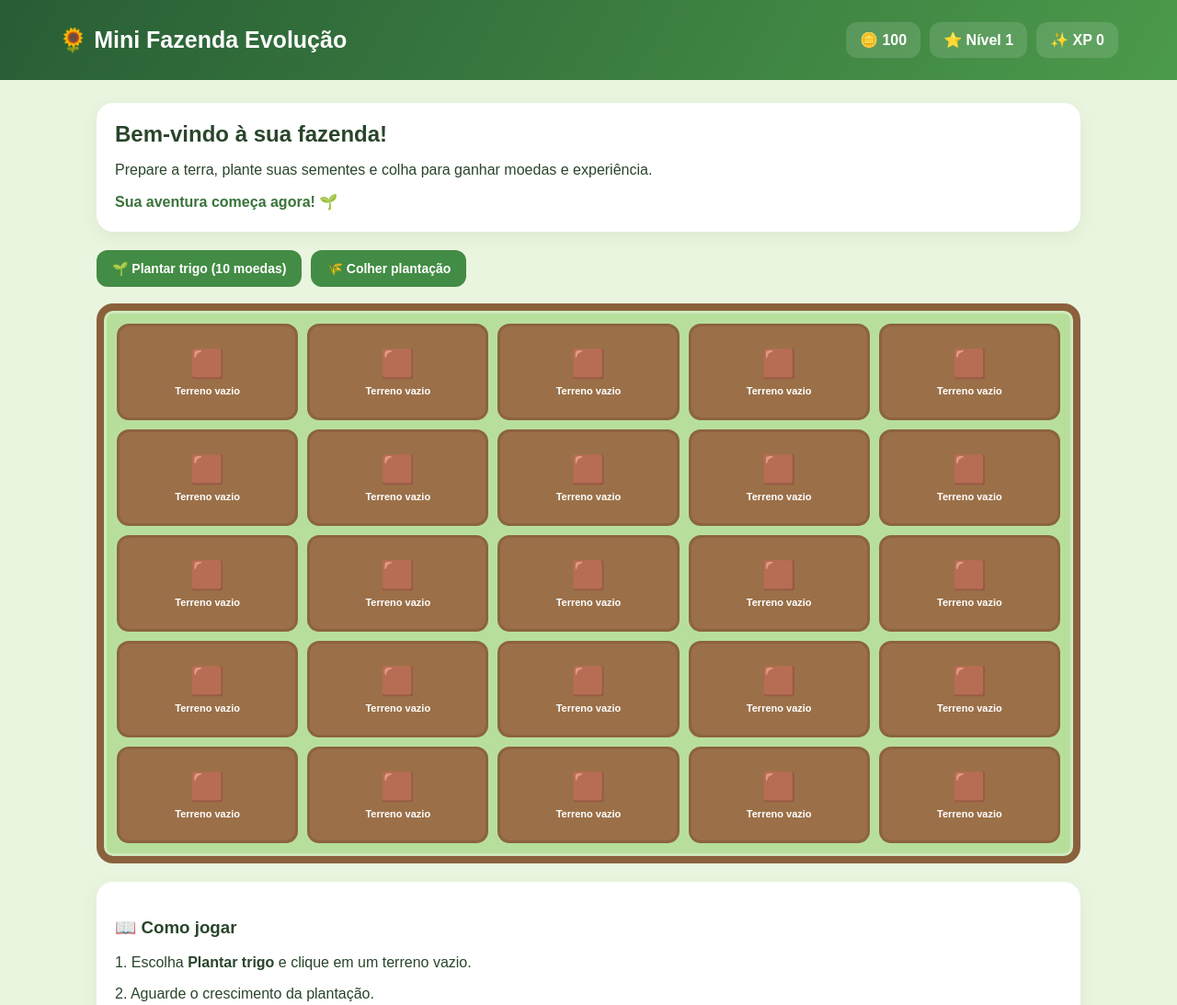
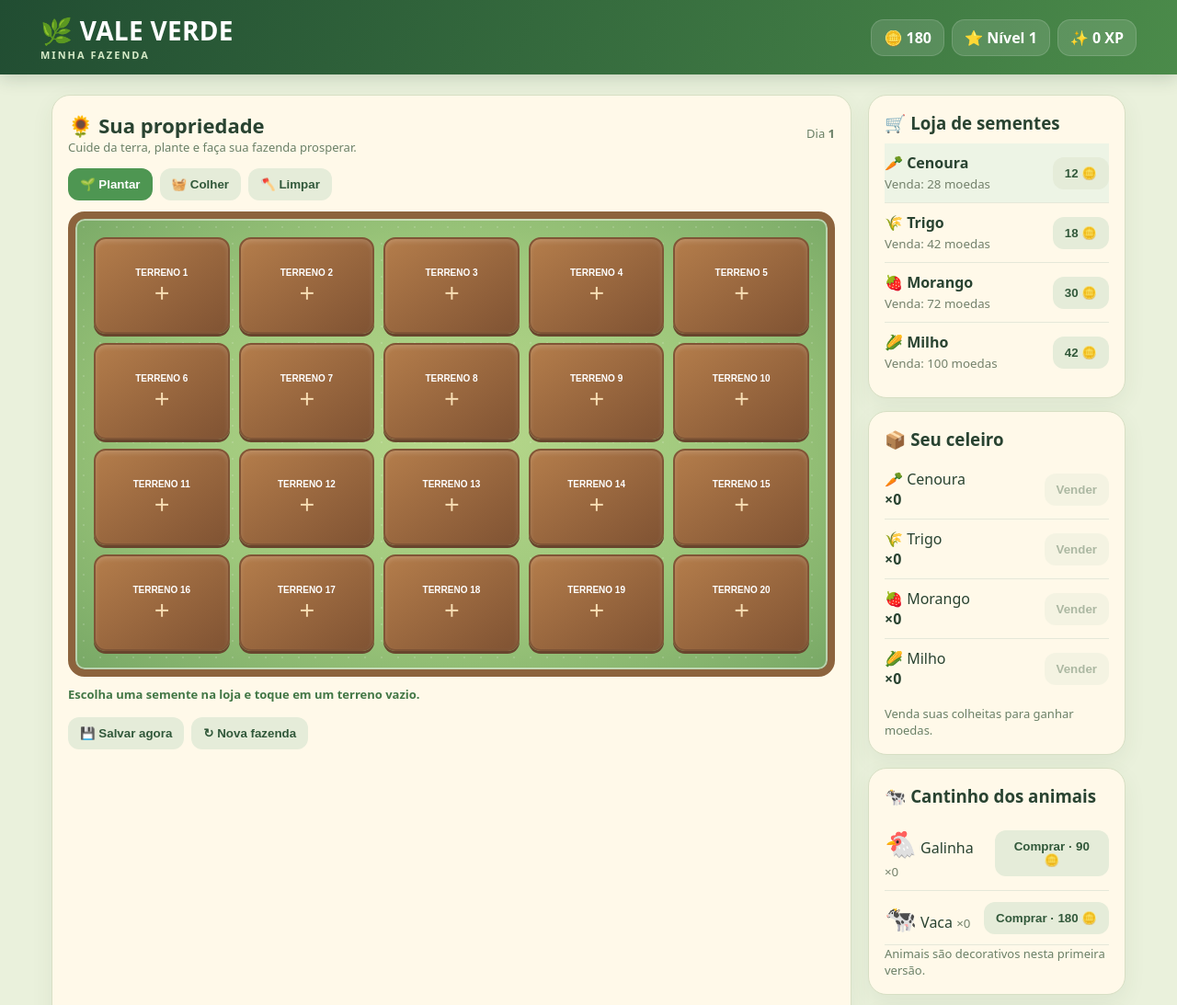
Before and after one commit to artmelloo1-hash/mini-fazenda-evolucao, a plain HTML site: page index.html in a window 1280 px wide. Shown: the top 1093 px of the page at 92% size. Drawn offline with Linux system fonts and the light colour scheme.

Commit message:
Criar primeira versão jogável offline de Vale Verde

```diff
--- a/index.html
+++ b/index.html
@@ -1,137 +1,71 @@
-
-<!DOCTYPE html>
+<!doctype html>
 <html lang="pt-BR">
 <head>
-<meta charset="UTF-8">
-<meta name="viewport" content="width=device-width, initial-scale=1.0">
-<title>Mini Fazenda Evolução</title>
+<meta charset="utf-8"><meta name="viewport" content="width=device-width,initial-scale=1">
+<title>Vale Verde — Minha Fazenda</title>
 <style>
-*{box-sizing:border-box}
-body{margin:0;font-family:Arial,sans-serif;background:#eaf5df;color:#29452b}
-header{background:linear-gradient(120deg,#285d35,#4c9a4b);color:white;padding:24px 5%;display:flex;justify-content:space-between;align-items:center;flex-wrap:wrap;gap:12px}
-header h1{margin:0;font-size:25px}
-.stats{display:flex;gap:10px;flex-wrap:wrap}
-.stat{background:#ffffff20;padding:10px 15px;border-radius:12px;font-weight:bold}
-main{max-width:1100px;margin:25px auto;padding:0 15px}
-.welcome{background:white;border-radius:18px;padding:20px;margin-bottom:20px;box-shadow:0 5px 18px #315b2512}
-.welcome h2{margin:0 0 8px}
-.toolbar{display:flex;gap:10px;flex-wrap:wrap;margin:18px 0}
-button{border:0;border-radius:12px;padding:12px 17px;font-weight:bold;cursor:pointer;background:#438c45;color:white;font-size:14px}
-button:hover{filter:brightness(1.08)}
-button:disabled{opacity:.5;cursor:not-allowed}
-#farm{background:#b7df9b;border:8px solid #8b603c;border-radius:18px;padding:14px;display:grid;grid-template-columns:repeat(5,1fr);gap:10px;box-shadow:inset 0 0 0 3px #ffffff55}
-.plot{min-height:105px;border:3px solid #8c633f;border-radius:13px;background:#9b7048;display:flex;flex-direction:column;justify-content:center;align-items:center;gap:6px;color:white;text-align:center;padding:5px}
-.plot.empty{background:#9b7048}
-.plot.ready{background:#e9bd45;color:#543d13}
-.plot.growing{background:#78a95a}
-.plot .emoji{font-size:30px}
-.plot small{font-size:11px}
-.panel{background:white;border-radius:18px;padding:20px;margin-top:20px;box-shadow:0 5px 18px #315b2512}
-#message{color:#39733a;font-weight:bold;min-height:22px}
-footer{text-align:center;padding:25px;color:#648064}
-@media(max-width:600px){#farm{grid-template-columns:repeat(3,1fr);gap:7px;padding:8px}.plot{min-height:90px}header h1{font-size:21px}}
-</style>
-</head>
+:root{--green:#285b38;--leaf:#4e9652;--cream:#fff9e9;--gold:#f3c85b;--ink:#294331}
+*{box-sizing:border-box}body{margin:0;background:#eaf1dc;color:var(--ink);font-family:system-ui,Segoe UI,sans-serif}
+header{background:linear-gradient(110deg,#214d32,#4b8b4a);color:#fff;padding:14px clamp(14px,4vw,44px);display:flex;align-items:center;justify-content:space-between;gap:12px;flex-wrap:wrap;box-shadow:0 4px 18px #173a2630}
+.brand{font-weight:900;font-size:clamp(20px,3vw,28px);letter-spacing:.3px}.brand small{display:block;font-size:11px;letter-spacing:2px;color:#d6ebc8}
+.stats{display:flex;gap:8px;flex-wrap:wrap}.pill{background:#ffffff20;border:1px solid #ffffff25;padding:8px 13px;border-radius:14px;font-weight:800}
+main{max-width:1200px;margin:22px auto;padding:0 16px;display:grid;grid-template-columns:minmax(0,1fr) 280px;gap:18px}
+.card{background:var(--cream);border:1px solid #d7dfc4;border-radius:20px;box-shadow:0 8px 25px #36542b12;padding:17px}
+.intro{display:flex;justify-content:space-between;align-items:center;gap:10px;flex-wrap:wrap;margin-bottom:14px}.intro h2{margin:0;font-size:22px}.muted{color:#6b8067;font-size:13px}
+.toolbar{display:flex;gap:8px;flex-wrap:wrap;margin:12px 0}
+button{border:0;border-radius:12px;padding:10px 13px;background:#e5ecd9;color:#31583a;font-weight:800;cursor:pointer;transition:.15s}
+button:hover{transform:translateY(-1px);filter:brightness(.97)}button.active,.primary{background:var(--leaf);color:white}button:disabled{opacity:.4;cursor:not-allowed;transform:none}
+.field{position:relative;overflow:hidden;border-radius:18px;padding:20px;background:radial-gradient(ellipse at 50% 48%,#b8d88c 0,#9dc77b 55%,#78a866 100%);border:8px solid #8c633d;box-shadow:inset 0 0 0 2px #fff7}
+.field:before{content:"";position:absolute;inset:0;opacity:.14;background-image:radial-gradient(#fff 1px,transparent 1px);background-size:18px 18px;pointer-events:none}
+#plots{position:relative;display:grid;grid-template-columns:repeat(5,minmax(0,1fr));gap:10px}
+.plot{min-height:105px;border:2px solid #805536;border-radius:13px;background:linear-gradient(145deg,#b47d4b,#805333);color:#fff;display:flex;flex-direction:column;justify-content:center;align-items:center;gap:3px;cursor:pointer;box-shadow:inset 0 3px 5px #ffffff25,0 3px 0 #68452d;padding:5px;text-align:center}
+.plot .crop{font-size:31px;line-height:1.2}.plot small{font-size:10px;font-weight:800}.plot.growing{background:linear-gradient(145deg,#80b65d,#548344)}.plot.ready{background:linear-gradient(145deg,#f4d36a,#d69e3b);color:#62451b;border-color:#a8792f}.plot.empty:after{content:"＋";font-size:18px;color:#f8dfb5}
+.side{display:flex;flex-direction:column;gap:14px}.side h3{margin:0 0 10px}.shopitem{display:flex;align-items:center;justify-content:space-between;gap:8px;padding:10px 0;border-bottom:1px solid #e5e8d9}.shopitem:last-child{border:0}.shopitem b{display:block}.shopitem small{color:#73816b}
+.progress{height:9px;background:#e2e8d7;border-radius:20px;overflow:hidden;margin:8px 0}.progress span{display:block;height:100%;background:#e7b943;width:0}
+#message{min-height:22px;color:#427746;font-weight:750;font-size:13px;margin-top:10px}
+.actions{display:flex;gap:8px;flex-wrap:wrap}.animal{font-size:28px}
+@media(max-width:850px){main{grid-template-columns:1fr}.side{display:grid;grid-template-columns:repeat(2,minmax(0,1fr))}}
+@media(max-width:560px){#plots{grid-template-columns:repeat(3,minmax(0,1fr));gap:7px}.plot{min-height:88px}.field{padding:10px;border-width:5px}.side{grid-template-columns:1fr}.pill{font-size:12px;padding:7px 9px}}
+</style></head>
 <body>
-<header>
-  <h1>🌻 Mini Fazenda Evolução</h1>
-  <div class="stats">
-    <div class="stat">🪙 <span id="coins">100</span></div>
-    <div class="stat">⭐ Nível <span id="level">1</span></div>
-    <div class="stat">✨ XP <span id="xp">0</span></div>
-  </div>
-</header>
-
+<header><div class="brand">🌿 VALE VERDE <small>MINHA FAZENDA</small></div><div class="stats"><div class="pill">🪙 <span id="coins">180</span></div><div class="pill">⭐ Nível <span id="level">1</span></div><div class="pill">✨ <span id="xp">0</span> XP</div></div></header>
 <main>
-  <section class="welcome">
-    <h2>Bem-vindo à sua fazenda!</h2>
-    <p>Prepare a terra, plante suas sementes e colha para ganhar moedas e experiência.</p>
-    <div id="message">Sua aventura começa agora! 🌱</div>
-  </section>
-
-  <div class="toolbar">
-    <button onclick="selectAction('plant')">🌱 Plantar trigo (10 moedas)</button>
-    <button onclick="selectAction('harvest')">🌾 Colher plantação</button>
-  </div>
-
-  <section id="farm"></section>
-
-  <section class="panel">
-    <h3>📖 Como jogar</h3>
-    <p>1. Escolha <b>Plantar trigo</b> e clique em um terreno vazio.</p>
-    <p>2. Aguarde o crescimento da plantação.</p>
-    <p>3. Escolha <b>Colher plantação</b> e clique no trigo pronto.</p>
-    <p>4. Ganhe moedas e XP para evoluir sua fazenda!</p>
-    <p>🌾 Cada colheita rende 25 moedas e 10 XP.</p>
-  </section>
-</main>
-
-<footer>Mini Fazenda Evolução • Sua fazenda, suas conquistas! 🌻</footer>
-
+<section class="card">
+ <div class="intro"><div><h2>🌻 Sua propriedade</h2><div class="muted">Cuide da terra, plante e faça sua fazenda prosperar.</div></div><div class="muted">Dia <b id="day">1</b></div></div>
+ <div class="toolbar" id="tools"><button class="active" data-tool="plant">🌱 Plantar</button><button data-tool="harvest">🧺 Colher</button><button data-tool="clear">🪓 Limpar</button></div>
+ <div class="field"><div id="plots"></div></div>
+ <div id="message">Escolha uma semente na loja e toque em um terreno vazio.</div>
+ <div class="toolbar actions"><button id="save">💾 Salvar agora</button><button id="reset">↻ Nova fazenda</button></div>
+</section>
+<aside class="side">
+ <section class="card"><h3>🛒 Loja de sementes</h3><div id="seeds"></div></section>
+ <section class="card"><h3>📦 Seu celeiro</h3><div id="inventory"></div><div class="muted" style="margin-top:8px">Venda suas colheitas para ganhar moedas.</div></section>
+ <section class="card"><h3>🐄 Cantinho dos animais</h3><div class="shopitem"><span><span class="animal">🐔</span> Galinha <small id="chickens">0</small></span><button id="buyChicken">Comprar · 90 🪙</button></div><div class="shopitem"><span><span class="animal">🐄</span> Vaca <small id="cows">0</small></span><button id="buyCow">Comprar · 180 🪙</button></div><div class="muted">Animais são decorativos nesta primeira versão.</div></section>
+ <section class="card"><h3>🏅 Evolução</h3><div>Próximo nível: <b id="next">100</b> XP</div><div class="progress"><span id="xpbar"></span></div><div class="muted">A cada nível você recebe 50 moedas.</div></section>
+</aside></main>
 <script>
-const TOTAL=25;
-const GROW_TIME=15000;
-let coins=100,xp=0,action='plant',plots=[];
-
-function load(){
-  try{
-    const saved=JSON.parse(localStorage.getItem('miniFazendaEvolucao'));
-    if(saved){coins=saved.coins??100;xp=saved.xp??0;plots=saved.plots??[];}
-  }catch(e){}
-  while(plots.length<TOTAL)plots.push(null);
-  render();
-}
-function save(){
-  localStorage.setItem('miniFazendaEvolucao',JSON.stringify({coins,xp,plots}));
-}
-function level(){return Math.floor(xp/50)+1}
-function selectAction(a){
-  action=a;
-  say(a==='plant'?'Escolha um terreno vazio para plantar. 🌱':'Clique em uma plantação pronta para colher. 🌾');
-}
-function say(t){document.getElementById('message').textContent=t}
-function plant(i){
-  if(coins<10){say('Você não tem moedas suficientes!');return}
-  if(plots[i]){say('Esse terreno já está ocupado.');return}
-  coins-=10;
-  plots[i]={plantedAt:Date.now()};
-  say('Trigo plantado! Aguarde o crescimento. 🌱');
-  save();render();
-}
-function harvest(i){
-  const p=plots[i];
-  if(!p)return;
-  if(Date.now()-p.plantedAt<GROW_TIME){say('O trigo ainda está crescendo!');return}
-  plots[i]=null;coins+=25;xp+=10;
-  say('Colheita realizada! Você ganhou 25 moedas e 10 XP! 🎉');
-  save();render();
-}
-function render(){
-  document.getElementById('coins').textContent=coins;
-  document.getElementById('xp').textContent=xp;
-  document.getElementById('level').textContent=level();
-  const farm=document.getElementById('farm');
-  farm.innerHTML='';
-  plots.forEach((p,i)=>{
-    const el=document.createElement('button');
-    el.className='plot '+(!p?'empty':'growing');
-    if(!p){
-      el.innerHTML='<span class="emoji">🟫</span><small>Terreno vazio</small>';
-    }else{
-      const elapsed=Date.now()-p.plantedAt;
-      const ready=elapsed>=GROW_TIME;
-      const remaining=Math.max(0,Math.ceil((GROW_TIME-elapsed)/1000));
-      el.className='plot '+(ready?'ready':'growing');
-      el.innerHTML=ready
-        ?'<span class="emoji">🌾</span><small>Pronto para colher!</small>'
-        :'<span class="emoji">🌱</span><small>Crescendo: '+remaining+'s</small>';
-    }
-    el.onclick=()=>action==='plant'?plant(i):harvest(i);
-    farm.appendChild(el);
-  });
-}
-load();
-setInterval(render,1000);
-</script>
-</body>
-</html>
+const KEY='vale-verde-save-v1';
+const crops={carrot:{name:'Cenoura',emoji:'🥕',cost:12,value:28,time:12000,xp:8},wheat:{name:'Trigo',emoji:'🌾',cost:18,value:42,time:18000,xp:10},strawberry:{name:'Morango',emoji:'🍓',cost:30,value:72,time:26000,xp:15},corn:{name:'Milho',emoji:'🌽',cost:42,value:100,time:35000,xp:20}};
+const fresh=()=>({coins:180,xp:0,level:1,day:1,selected:'carrot',tool:'plant',plots:Array.from({length:20},()=>null),inventory:{carrot:0,wheat:0,strawberry:0,corn:0},chickens:0,cows:0,lastDay:Date.now()});
+let s=load();
+function load(){try{const x=JSON.parse(localStorage.getItem(KEY));if(x&&Array.isArray(x.plots))return {...fresh(),...x}}catch(e){}return fresh()}
+function save(){localStorage.setItem(KEY,JSON.stringify(s));msg('Progresso salvo neste computador!')}
+function msg(t){document.getElementById('message').textContent=t}
+function gainXP(n){s.xp+=n;while(s.xp>=s.level*100){s.xp-=s.level*100;s.level++;s.coins+=50;msg('🎉 Você chegou ao nível '+s.level+'! +50 moedas.')} }
+function render(){document.getElementById('coins').textContent=s.coins;document.getElementById('level').textContent=s.level;document.getElementById('xp').textContent=s.xp;document.getElementById('day').textContent=s.day;document.getElementById('chickens').textContent='×'+s.chickens;document.getElementById('cows').textContent='×'+s.cows;document.getElementById('next').textContent=s.level*100;document.getElementById('xpbar').style.width=(s.xp/(s.level*100)*100)+'%';
+ document.querySelectorAll('[data-tool]').forEach(b=>b.classList.toggle('active',b.dataset.tool===s.tool));
+ const p=document.getElementById('plots');p.innerHTML='';s.plots.forEach((v,i)=>{let b=document.createElement('button');b.className='plot '+(!v?'empty':Date.now()>=v.ready?'ready':'growing');if(v){let c=crops[v.type],ready=Date.now()>=v.ready;b.innerHTML='<span class="crop">'+(ready?c.emoji:(v.type==='carrot'?'🌱':'🌿'))+'</span><b>'+c.name+'</b><small>'+(ready?'PRONTO PARA COLHER':Math.max(1,Math.ceil((v.ready-Date.now())/1000))+'s')+'</small>'}else b.innerHTML='<small>TERRENO '+(i+1)+'</small>';b.onclick=()=>plotClick(i);p.appendChild(b)});
+ const seeds=document.getElementById('seeds');seeds.innerHTML='';Object.entries(crops).forEach(([k,c])=>{let d=document.createElement('div');d.className='shopitem';d.innerHTML='<span><b>'+c.emoji+' '+c.name+'</b><small>Venda: '+c.value+' moedas</small></span><button '+(s.coins<c.cost?'disabled':'')+'>'+c.cost+' 🪙</button>';d.querySelector('button').onclick=()=>{s.selected=k;s.tool='plant';render();msg(c.name+' selecionada. Toque em um terreno vazio.')};if(s.selected===k)d.style.background='#edf4e5';seeds.appendChild(d)});
+ const inv=document.getElementById('inventory');inv.innerHTML='';Object.entries(crops).forEach(([k,c])=>{let n=s.inventory[k]||0,d=document.createElement('div');d.className='shopitem';d.innerHTML='<span>'+c.emoji+' '+c.name+' <b>×'+n+'</b></span><button '+(n<1?'disabled':'')+'>Vender '+(n?('('+n+')'):'')+'</button>';d.querySelector('button').onclick=()=>{let total=n*c.value;s.coins+=total;s.inventory[k]=0;render();save();msg('Venda realizada: +'+total+' moedas!')};inv.appendChild(d)})}
+function plotClick(i){let v=s.plots[i];if(s.tool==='clear'){if(!v){msg('Este terreno já está limpo.');return}s.plots[i]=null;msg('Terreno liberado.');}
+ else if(s.tool==='harvest'){if(!v){msg('Não há nada plantado aqui.');return}if(Date.now()<v.ready){msg('A plantação ainda está crescendo.');return}s.inventory[v.type]=(s.inventory[v.type]||0)+1;gainXP(crops[v.type].xp);s.plots[i]=null;msg('Colheita guardada no celeiro!');}
+ else {if(v){msg('Este terreno já está ocupado.');return}let c=crops[s.selected];if(s.coins<c.cost){msg('Moedas insuficientes. Venda colheitas para ganhar mais.');return}s.coins-=c.cost;s.plots[i]={type:s.selected,ready:Date.now()+c.time};msg(c.name+' plantada! Volte quando estiver pronta.');}
+ render();save()}
+document.querySelectorAll('[data-tool]').forEach(b=>b.onclick=()=>{s.tool=b.dataset.tool;render();msg(s.tool==='plant'?'Modo plantar: escolha um terreno vazio.':s.tool==='harvest'?'Modo colher: toque em uma plantação pronta.':'Modo limpar: toque em um terreno ocupado.')});
+document.getElementById('buyChicken').onclick=()=>buyAnimal('chickens',90,'Galinha');document.getElementById('buyCow').onclick=()=>buyAnimal('cows',180,'Vaca');
+function buyAnimal(k,cost,name){if(s.coins<cost){msg('Moedas insuficientes.');return}s.coins-=cost;s[k]++;render();save();msg(name+' chegou à fazenda!')}
+document.getElementById('save').onclick=save;
+document.getElementById('reset').onclick=()=>{if(confirm('Começar uma fazenda nova? O progresso salvo será apagado.')){s=fresh();save();render();msg('Sua nova fazenda está pronta!')}};
+function tick(){let changed=false;s.plots.forEach(v=>{if(v&&Date.now()>=v.ready)changed=true});if(changed)render()}
+render();setInterval(tick,1000);setInterval(()=>localStorage.setItem(KEY,JSON.stringify(s)),5000);
+</script></body></html>
```
